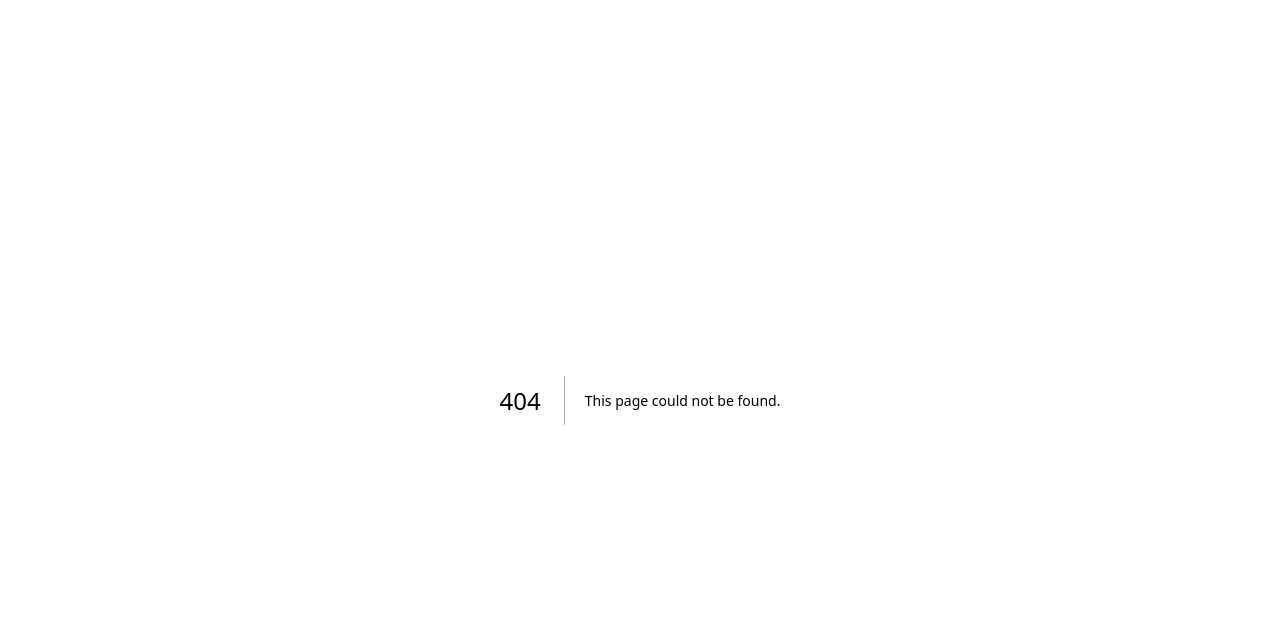
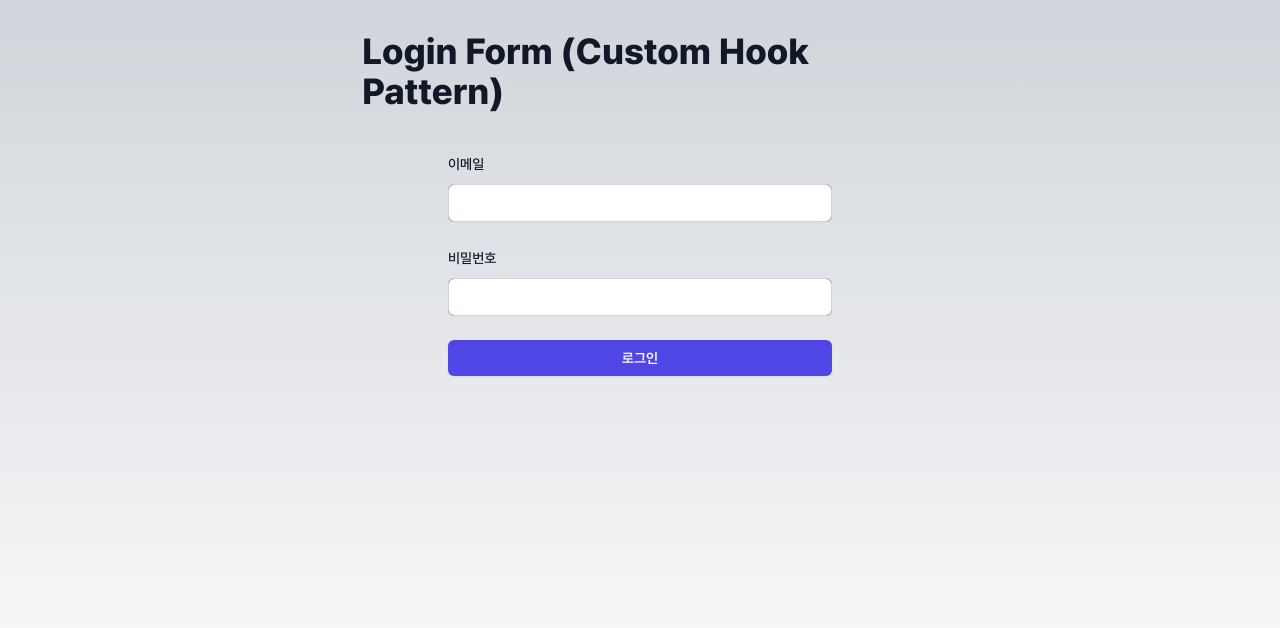
Before and after one commit to ony3000-lab/research-and-development, a Next.js app: page /vac/login-custom-hook in a window 1280 px wide. Before the commit this address had no page. Shown: the top 628 px of the page. Built offline with nearby package versions, Linux system fonts and the light colour scheme.

Commit message:
feat: custom hook 패턴 로그인 폼 구현

```diff
--- a/src/pages/vac/index.tsx
+++ b/src/pages/vac/index.tsx
@@ -46,6 +46,9 @@ export default function VAC() {
               <li>
                 <Link href="/vac/login-vac">VAC Pattern</Link>
               </li>
+              <li>
+                <Link href="/vac/login-custom-hook">(번외) Custom Hook Pattern</Link>
+              </li>
             </ol>
           </li>
         </ul>
--- /dev/null
+++ b/src/pages/vac/login-custom-hook.tsx
@@ -0,0 +1,105 @@
+import { useForm } from 'react-hook-form';
+import PageHead from '@/components/PageHead';
+
+type Inputs = {
+  email: string;
+  password: string;
+};
+
+function useLoginForm() {
+  const {
+    register,
+    handleSubmit,
+    formState: { errors },
+  } = useForm<Inputs>();
+
+  return {
+    formProps: {
+      email: register('email', { required: '이메일은 필수 항목입니다.' }),
+      password: register('password', { required: '비밀번호는 필수 항목입니다.' }),
+    },
+    errors,
+    onSubmit: handleSubmit((data) => {
+      console.log(data);
+    }),
+  };
+}
+
+function LoginForm() {
+  const { formProps, errors, onSubmit } = useLoginForm();
+
+  return (
+    <div className="mt-10 sm:mx-auto sm:w-full sm:max-w-sm">
+      <form
+        className="space-y-6"
+        onSubmit={onSubmit}
+      >
+        <div>
+          <label
+            htmlFor="email"
+            className="block text-sm/6 font-medium text-gray-900"
+          >
+            이메일
+          </label>
+          <div className="mt-2">
+            <input
+              {...formProps.email}
+              type="email"
+              id="email"
+              className="block w-full rounded-md bg-white px-3 py-1.5 text-base text-gray-900 outline outline-1 -outline-offset-1 outline-gray-300 placeholder:text-gray-400 focus:outline focus:outline-2 focus:-outline-offset-2 focus:outline-indigo-600 sm:text-sm/6"
+            />
+          </div>
+          {errors.email && (
+            <div className="block text-sm/6 font-medium text-red-500">
+              <span>{errors.email.message}</span>
+            </div>
+          )}
+        </div>
+
+        <div>
+          <label
+            htmlFor="password"
+            className="block text-sm/6 font-medium text-gray-900"
+          >
+            비밀번호
+          </label>
+          <div className="mt-2">
+            <input
+              {...formProps.password}
+              type="password"
+              id="password"
+              className="block w-full rounded-md bg-white px-3 py-1.5 text-base text-gray-900 outline outline-1 -outline-offset-1 outline-gray-300 placeholder:text-gray-400 focus:outline focus:outline-2 focus:-outline-offset-2 focus:outline-indigo-600 sm:text-sm/6"
+            />
+          </div>
+          {errors.password && (
+            <div className="block text-sm/6 font-medium text-red-500">
+              <span>{errors.password.message}</span>
+            </div>
+          )}
+        </div>
+
+        <div>
+          <button
+            type="submit"
+            className="flex w-full justify-center rounded-md bg-indigo-600 px-3 py-1.5 text-sm/6 font-semibold text-white shadow-sm hover:bg-indigo-500 focus-visible:outline focus-visible:outline-2 focus-visible:outline-offset-2 focus-visible:outline-indigo-600"
+          >
+            로그인
+          </button>
+        </div>
+      </form>
+    </div>
+  );
+}
+
+export default function CustomHookPatternLogin() {
+  return (
+    <>
+      <PageHead title="Login Form (Custom Hook Pattern)" />
+      <main className="prose mx-auto min-h-screen p-8 dark:prose-invert">
+        <h1>Login Form (Custom Hook Pattern)</h1>
+
+        <LoginForm />
+      </main>
+    </>
+  );
+}
```
